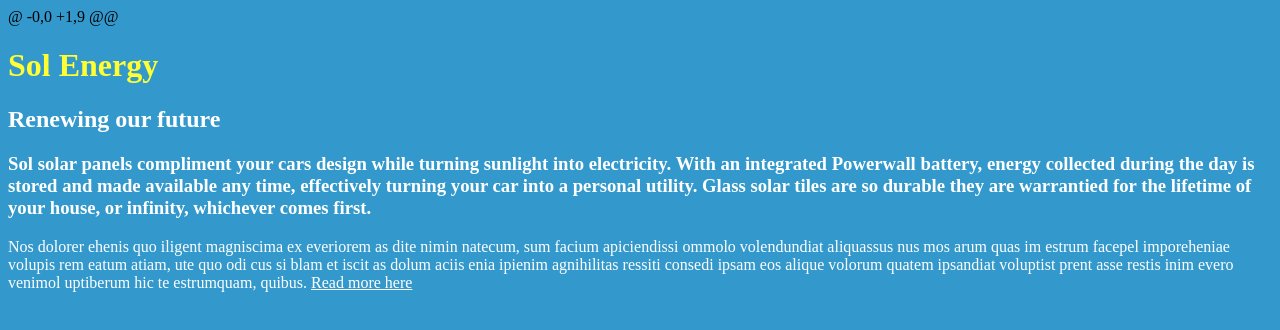
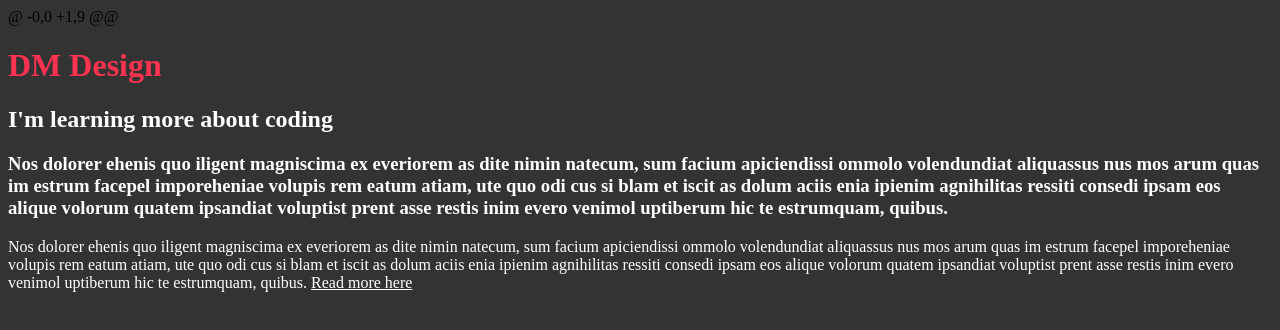
Before and after one commit to davidmacpherson01/davidmacpherson01.github.io, a plain HTML site: page index.html in a window 1280 px wide. Drawn offline with Linux system fonts and the light colour scheme.

Commit message:
New concept

```diff
--- a/css/style.css
+++ b/css/style.css
@@ -1,8 +1,8 @@
 body {
-    background-color: rgb(51,153,204);
+    background-color: rgb(51,51,51);
 }
 
-h1 {color: rgb(255,255,51)}
+h1 {color: rgb(300,50,80)}
 
 h2, h3, p, a {
     color: white;
--- a/index.html
+++ b/index.html
@@ -2,11 +2,11 @@
 <!DOCTYPE html>
 <html>
 <head>
-<title>My Business</title>
+<title>DM Design</title>
 <link rel="stylesheet" type="text/css" href="css/style.css"></head>
 <body>
-    <h1>Sol Energy</h1>
-    <h2>Renewing our future</h2>
-    <h3>Sol solar panels compliment your cars design while turning sunlight into electricity. With an integrated Powerwall battery, energy collected during the day is stored and made available any time, effectively turning your car into a personal utility. Glass solar tiles are so durable they are warrantied for the lifetime of your house, or infinity, whichever comes first.</h3>
+    <h1>DM Design</h1>
+    <h2>I'm learning more about coding</h2>
+    <h3>Nos dolorer ehenis quo iligent magniscima ex everiorem as dite nimin natecum, sum facium apiciendissi ommolo volendundiat aliquassus nus mos arum quas im estrum facepel imporeheniae volupis rem eatum atiam, ute quo odi cus si blam et iscit as dolum aciis enia ipienim agnihilitas ressiti consedi ipsam eos alique volorum quatem ipsandiat voluptist prent asse restis inim evero venimol uptiberum hic te estrumquam, quibus.</h3>
     <p>Nos dolorer ehenis quo iligent magniscima ex everiorem as dite nimin natecum, sum facium apiciendissi ommolo volendundiat aliquassus nus mos arum quas im estrum facepel imporeheniae volupis rem eatum atiam, ute quo odi cus si blam et iscit as dolum aciis enia ipienim agnihilitas ressiti consedi ipsam eos alique volorum quatem ipsandiat voluptist prent asse restis inim evero venimol uptiberum hic te estrumquam, quibus. <a href="#">Read more here</a></p>
 </body>
```
